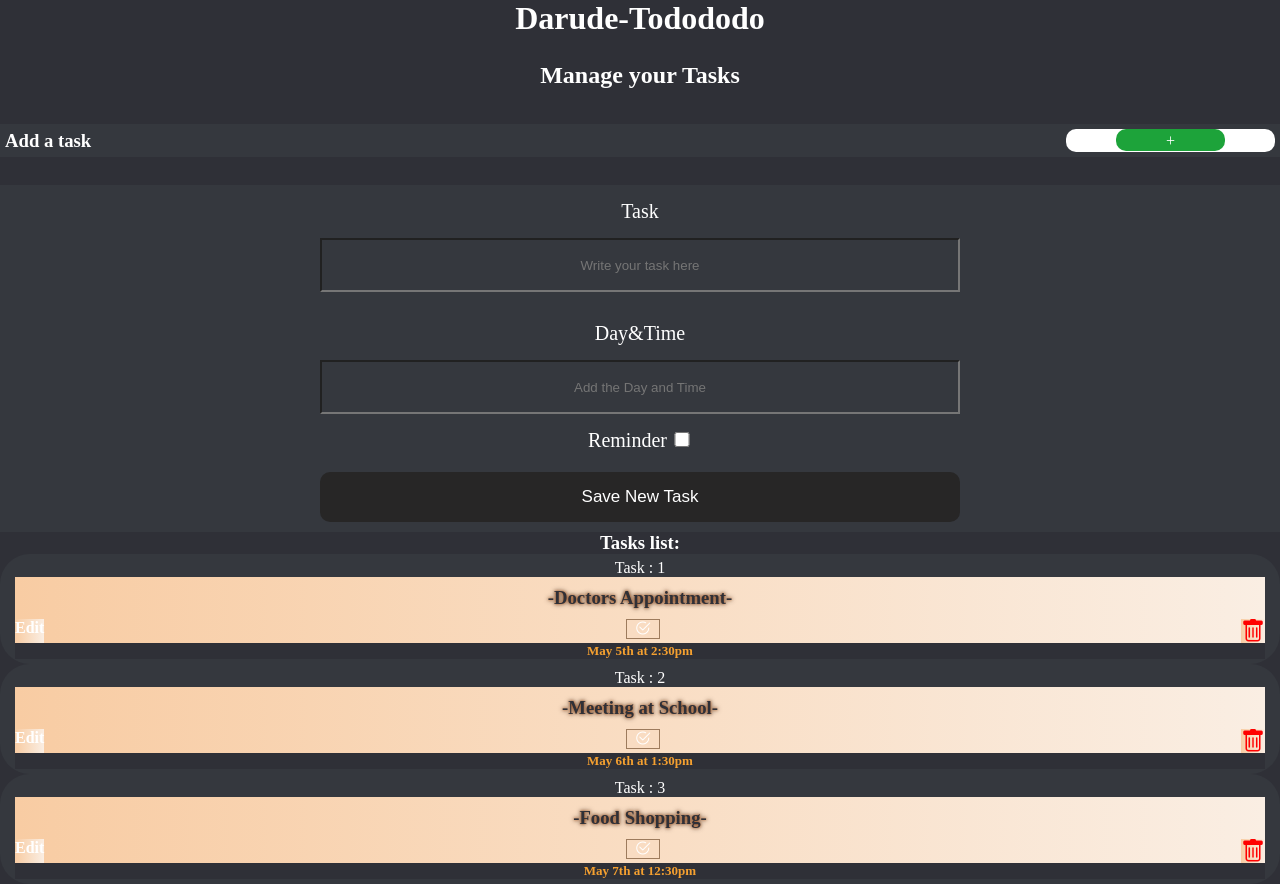
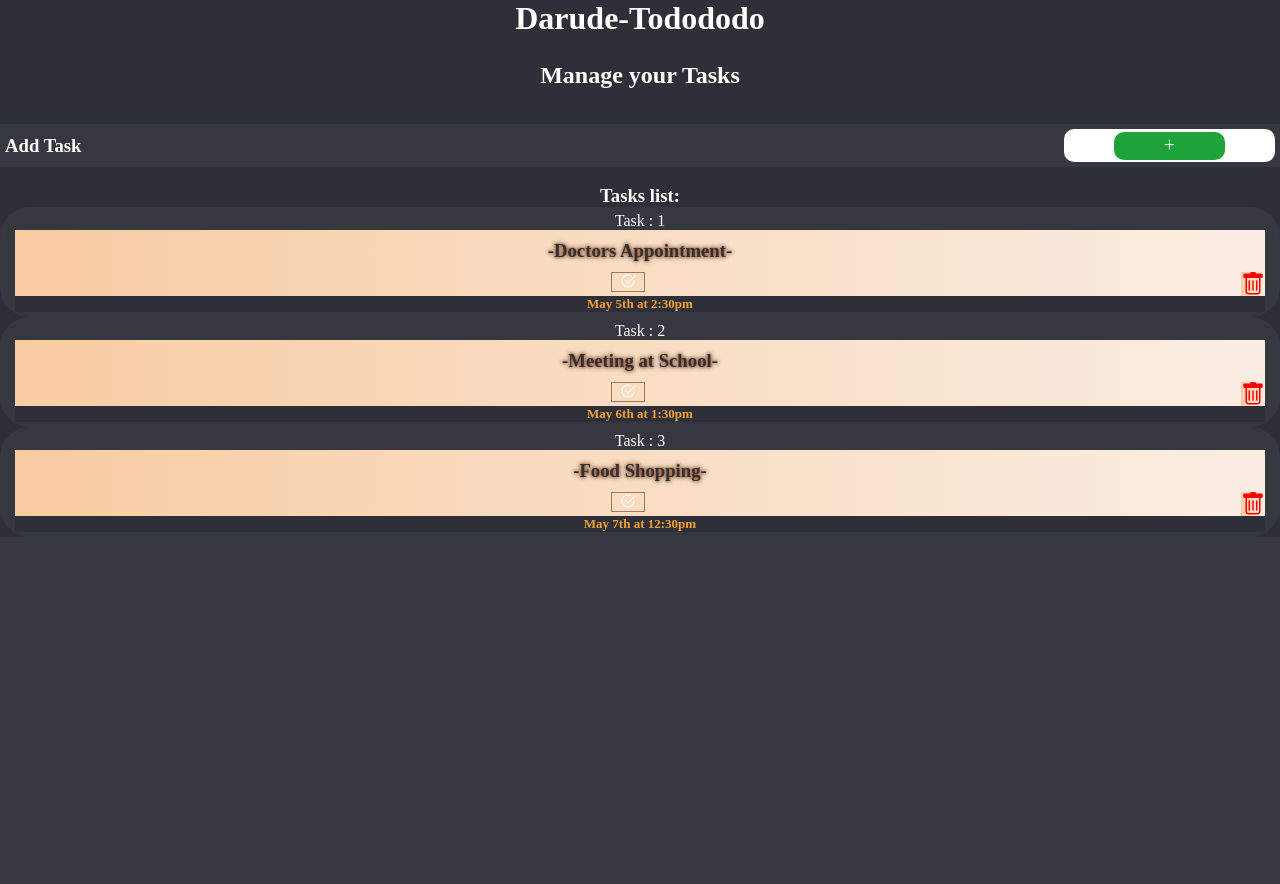
Before and after one commit to Cryandie/todo-alarm, an Angular app: page / in a window 1280 px wide. After the commit the page ends 800 px from the top, so only its background shows below. Built offline with nearby package versions, Linux system fonts and the light colour scheme; data requests are answered from the project's data file.

Commit message:
Added btn to show/hide form

```diff
--- a/src/app/components/add-task/add-task.component.html
+++ b/src/app/components/add-task/add-task.component.html
@@ -1,4 +1,4 @@
-<form (ngSubmit)="onSubmit()">
+<form (ngSubmit)="onSubmit()" *ngIf="showAddTask">
   <div class="form-control">
     <label for="text"> Task </label>
     <input
@@ -7,6 +7,7 @@
       [(ngModel)]="text"
       id="text"
       placeholder="Write your task here"
+      spellcheck="false"
     />
   </div>
 
@@ -18,6 +19,7 @@
       [(ngModel)]="day"
       id="day"
       placeholder="Add the Day and Time"
+      spellcheck="false"
     />
   </div>
 
--- a/src/app/components/add-task/add-task.component.ts
+++ b/src/app/components/add-task/add-task.component.ts
@@ -1,4 +1,6 @@
 import { Component, OnInit, Output , EventEmitter } from '@angular/core';
+import { Subscription } from 'rxjs';
+import { UiService } from 'src/app/services/ui.service';
 import {Task} from './../../Task';
 
 @Component({
@@ -12,7 +14,11 @@
   day!: string;
   reminder: boolean = false;
   done: boolean = false ;
-  constructor() { }
+  subscription : Subscription;
+  showAddTask : boolean = false;
+  constructor(private uiService: UiService) {
+    this.subscription =  this.uiService.onToggle().subscribe((value)=>(this.showAddTask = value))
+   }
 
   ngOnInit(): void {
   }
--- a/src/app/components/button/button.component.css
+++ b/src/app/components/button/button.component.css
@@ -0,0 +1,6 @@
+.btn {
+  display: flex;
+  align-items: center;
+  justify-content: center;
+  font-size: 20px;
+}
--- a/src/app/components/header/header.component.html
+++ b/src/app/components/header/header.component.html
@@ -1,12 +1,13 @@
 <h2 class="tasktitre">Manage your Tasks</h2>
 <div class="container">
   <div class="contenu">
-    <h3 class="addtitre">Add a task</h3>
+    <h3 class="addtitre" *ngIf="showAddTask; else hideTask">Hide task</h3>
+    <ng-template #hideTask> <h3>Add Task</h3></ng-template>
     <app-button
-      text="+"
-      color="rgb(29, 163, 58)"
+      text="{{ showAddTask ? ' - ' : ' + ' }}"
+      color="{{ showAddTask ? 'red' : 'rgb(29, 163, 58)' }}"
       class="btn"
-      (btnClickEvent)="transferAddTask()"
+      (btnClickEvent)="toggleAddTask()"
     ></app-button>
   </div>
 </div>
--- a/src/app/components/header/header.component.ts
+++ b/src/app/components/header/header.component.ts
@@ -1,4 +1,6 @@
+import { UiService } from './../../services/ui.service';
 import { Component, OnInit } from '@angular/core';
+import { Subscription } from 'rxjs';
 
 @Component({
   selector: 'app-header',
@@ -7,12 +9,18 @@
 })
 export class HeaderComponent implements OnInit {
 
-  constructor() { }
+  showAddTask: boolean = false
+  subscription: Subscription ;
+
+  constructor(private uiService: UiService) {
+    this.subscription = this.uiService.onToggle().subscribe((value)=>(this.showAddTask = value))
+
+   }
 
   ngOnInit(): void {
   }
-  transferAddTask(){
-    console.log("task-add passed successfully")
+  toggleAddTask(){
+    this.uiService.toggleAddTask()
   }
 
 }
--- a/src/app/components/task-item/task-item.component.html
+++ b/src/app/components/task-item/task-item.component.html
@@ -6,7 +6,8 @@
   Task : {{ task.id }}
   <h3 [ngClass]="{ done: task.done }" class="unitask">-{{ task.text }}-</h3>
   <span class="managetask">
-    <h4 class="edit">Edit</h4>
+    <!-- Add Edit button -->
+    <h4 class="edit"></h4>
     <i
       id="donebox"
       class="bi bi-check2-circle"
--- /dev/null
+++ b/src/app/services/ui.service.ts
@@ -0,0 +1,22 @@
+import { Injectable } from '@angular/core';
+import {Observable, Subject } from 'rxjs';
+
+@Injectable({
+  providedIn: 'root'
+})
+export class UiService {
+private showAddTask : boolean = false;
+private subject = new Subject<any>() ;
+
+  constructor() { }
+
+  toggleAddTask(): void {
+    this.showAddTask = !this.showAddTask;
+    this.subject.next(this.showAddTask);
+  }
+
+  onToggle(): Observable<any>{
+    return this.subject.asObservable()
+  }
+
+}
--- a/src/styles.css
+++ b/src/styles.css
@@ -11,7 +11,8 @@
 .addtitre,
 .tasktitre,
 .grandtitre,
-.contasks {
+.contasks,
+.contenu {
   -webkit-user-select: none;
   -moz-user-select: none;
   -ms-user-select: none;
```
Also changed, not shown: 1 other file (tests, documents, lock files or other folders).
